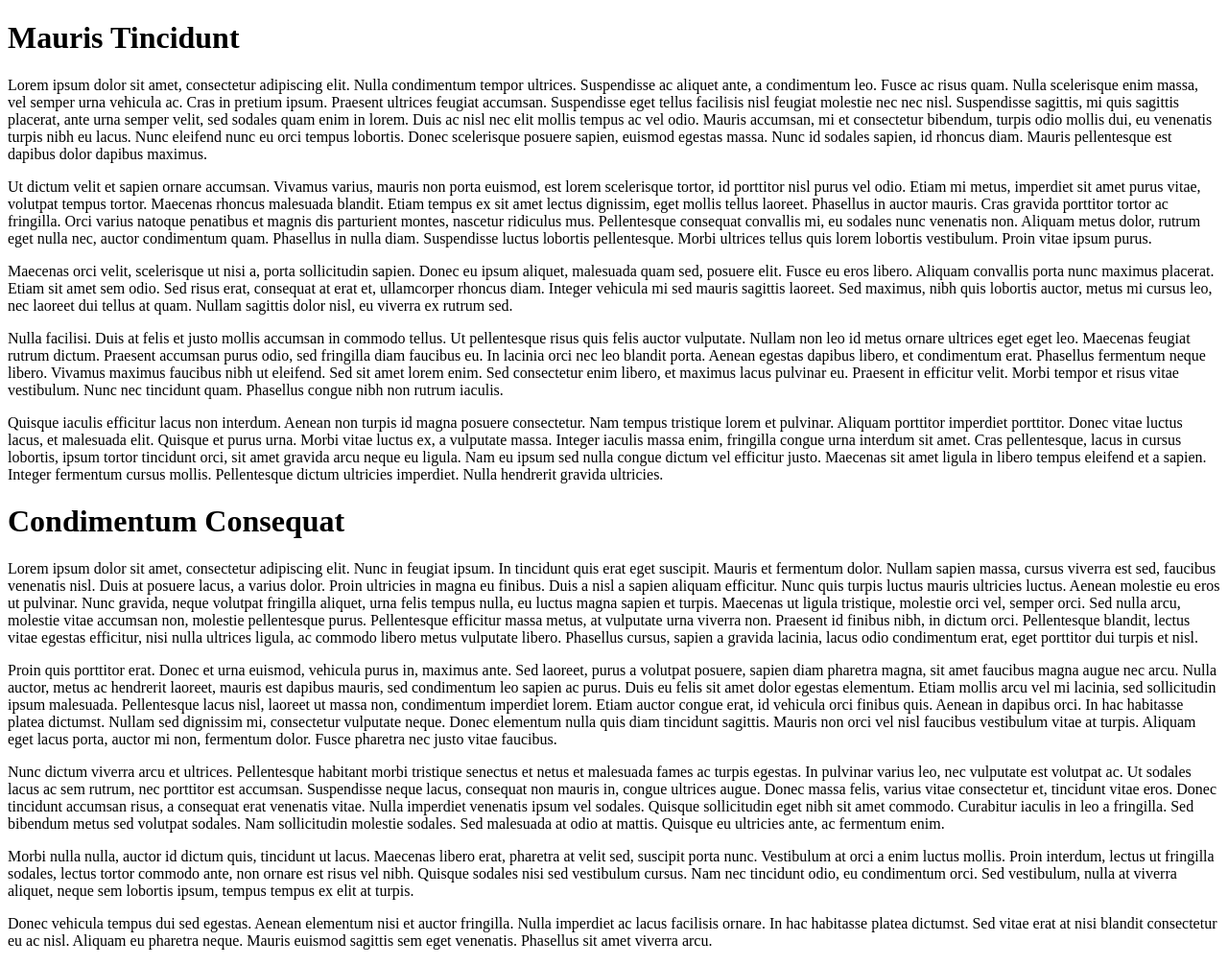
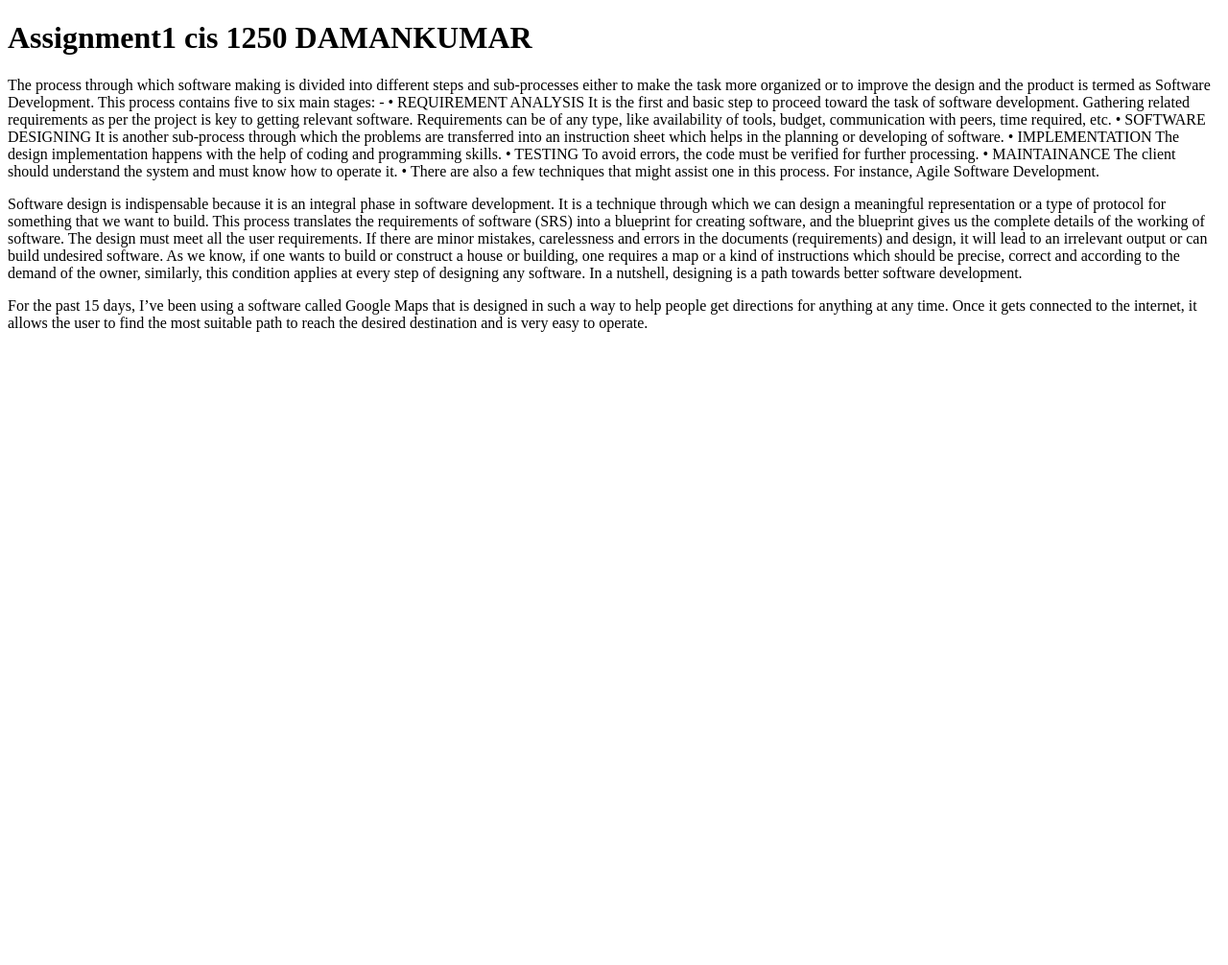
Before and after one commit to damankr/DamanUoGSe, a plain HTML site: page index.html in a window 1280 px wide. Shown: the whole page at 96% size. After the commit the page ends 800 px from the top, so only its background shows below. Drawn offline with Linux system fonts and the light colour scheme.

Commit message:
Update index.html
assignment 1 cis 1250 daman kumar

```diff
--- a/index.html
+++ b/index.html
@@ -7,73 +7,31 @@
 </head>
 
 <body>
-  <h1>Mauris Tincidunt</h1>
-  <p>Lorem ipsum dolor sit amet, consectetur adipiscing elit. Nulla condimentum tempor ultrices. Suspendisse ac aliquet
-    ante, a condimentum leo. Fusce ac risus quam. Nulla scelerisque enim massa, vel semper urna vehicula ac. Cras in
-    pretium ipsum. Praesent ultrices feugiat accumsan. Suspendisse eget tellus facilisis nisl feugiat molestie nec nec
-    nisl. Suspendisse sagittis, mi quis sagittis placerat, ante urna semper velit, sed sodales quam enim in lorem. Duis
-    ac nisl nec elit mollis tempus ac vel odio. Mauris accumsan, mi et consectetur bibendum, turpis odio mollis dui, eu
-    venenatis turpis nibh eu lacus. Nunc eleifend nunc eu orci tempus lobortis. Donec scelerisque posuere sapien,
-    euismod egestas massa. Nunc id sodales sapien, id rhoncus diam. Mauris pellentesque est dapibus dolor dapibus
-    maximus.</p>
-  <p>Ut dictum velit et sapien ornare accumsan. Vivamus varius, mauris non porta euismod, est lorem scelerisque tortor,
-    id porttitor nisl purus vel odio. Etiam mi metus, imperdiet sit amet purus vitae, volutpat tempus tortor. Maecenas
-    rhoncus malesuada blandit. Etiam tempus ex sit amet lectus dignissim, eget mollis tellus laoreet. Phasellus in
-    auctor mauris. Cras gravida porttitor tortor ac fringilla. Orci varius natoque penatibus et magnis dis parturient
-    montes, nascetur ridiculus mus. Pellentesque consequat convallis mi, eu sodales nunc venenatis non. Aliquam metus
-    dolor, rutrum eget nulla nec, auctor condimentum quam. Phasellus in nulla diam. Suspendisse luctus lobortis
-    pellentesque. Morbi ultrices tellus quis lorem lobortis vestibulum. Proin vitae ipsum purus.</p>
-  <p>Maecenas orci velit, scelerisque ut nisi a, porta sollicitudin sapien. Donec eu ipsum aliquet, malesuada quam sed,
-    posuere elit. Fusce eu eros libero. Aliquam convallis porta nunc maximus placerat. Etiam sit amet sem odio. Sed
-    risus erat, consequat at erat et, ullamcorper rhoncus diam. Integer vehicula mi sed mauris sagittis laoreet. Sed
-    maximus, nibh quis lobortis auctor, metus mi cursus leo, nec laoreet dui tellus at quam. Nullam sagittis dolor nisl,
-    eu viverra ex rutrum sed.</p>
-  <p>Nulla facilisi. Duis at felis et justo mollis accumsan in commodo tellus. Ut pellentesque risus quis felis auctor
-    vulputate. Nullam non leo id metus ornare ultrices eget eget leo. Maecenas feugiat rutrum dictum. Praesent accumsan
-    purus odio, sed fringilla diam faucibus eu. In lacinia orci nec leo blandit porta. Aenean egestas dapibus libero, et
-    condimentum erat. Phasellus fermentum neque libero. Vivamus maximus faucibus nibh ut eleifend. Sed sit amet lorem
-    enim. Sed consectetur enim libero, et maximus lacus pulvinar eu. Praesent in efficitur velit. Morbi tempor et risus
-    vitae vestibulum. Nunc nec tincidunt quam. Phasellus congue nibh non rutrum iaculis.</p>
-  <p>Quisque iaculis efficitur lacus non interdum. Aenean non turpis id magna posuere consectetur. Nam tempus tristique
-    lorem et pulvinar. Aliquam porttitor imperdiet porttitor. Donec vitae luctus lacus, et malesuada elit. Quisque et
-    purus urna. Morbi vitae luctus ex, a vulputate massa. Integer iaculis massa enim, fringilla congue urna interdum sit
-    amet. Cras pellentesque, lacus in cursus lobortis, ipsum tortor tincidunt orci, sit amet gravida arcu neque eu
-    ligula. Nam eu ipsum sed nulla congue dictum vel efficitur justo. Maecenas sit amet ligula in libero tempus eleifend
-    et a sapien. Integer fermentum cursus mollis. Pellentesque dictum ultricies imperdiet. Nulla hendrerit gravida
-    ultricies.</p>
-  <h1>Condimentum Consequat</h1>
-  <p>Lorem ipsum dolor sit amet, consectetur adipiscing elit. Nunc in feugiat ipsum. In tincidunt quis erat eget
-    suscipit. Mauris et fermentum dolor. Nullam sapien massa, cursus viverra est sed, faucibus venenatis nisl. Duis at
-    posuere lacus, a varius dolor. Proin ultricies in magna eu finibus. Duis a nisl a sapien aliquam efficitur. Nunc
-    quis turpis luctus mauris ultricies luctus. Aenean molestie eu eros ut pulvinar. Nunc gravida, neque volutpat
-    fringilla aliquet, urna felis tempus nulla, eu luctus magna sapien et turpis. Maecenas ut ligula tristique, molestie
-    orci vel, semper orci. Sed nulla arcu, molestie vitae accumsan non, molestie pellentesque purus. Pellentesque
-    efficitur massa metus, at vulputate urna viverra non. Praesent id finibus nibh, in dictum orci. Pellentesque
-    blandit, lectus vitae egestas efficitur, nisi nulla ultrices ligula, ac commodo libero metus vulputate libero.
-    Phasellus cursus, sapien a gravida lacinia, lacus odio condimentum erat, eget porttitor dui turpis et nisl.</p>
-  <p>Proin quis porttitor erat. Donec et urna euismod, vehicula purus in, maximus ante. Sed laoreet, purus a volutpat
-    posuere, sapien diam pharetra magna, sit amet faucibus magna augue nec arcu. Nulla auctor, metus ac hendrerit
-    laoreet, mauris est dapibus mauris, sed condimentum leo sapien ac purus. Duis eu felis sit amet dolor egestas
-    elementum. Etiam mollis arcu vel mi lacinia, sed sollicitudin ipsum malesuada. Pellentesque lacus nisl, laoreet ut
-    massa non, condimentum imperdiet lorem. Etiam auctor congue erat, id vehicula orci finibus quis. Aenean in dapibus
-    orci. In hac habitasse platea dictumst. Nullam sed dignissim mi, consectetur vulputate neque. Donec elementum nulla
-    quis diam tincidunt sagittis. Mauris non orci vel nisl faucibus vestibulum vitae at turpis. Aliquam eget lacus
-    porta, auctor mi non, fermentum dolor. Fusce pharetra nec justo vitae faucibus.</p>
-  <p>Nunc dictum viverra arcu et ultrices. Pellentesque habitant morbi tristique senectus et netus et malesuada fames ac
-    turpis egestas. In pulvinar varius leo, nec vulputate est volutpat ac. Ut sodales lacus ac sem rutrum, nec porttitor
-    est accumsan. Suspendisse neque lacus, consequat non mauris in, congue ultrices augue. Donec massa felis, varius
-    vitae consectetur et, tincidunt vitae eros. Donec tincidunt accumsan risus, a consequat erat venenatis vitae. Nulla
-    imperdiet venenatis ipsum vel sodales. Quisque sollicitudin eget nibh sit amet commodo. Curabitur iaculis in leo a
-    fringilla. Sed bibendum metus sed volutpat sodales. Nam sollicitudin molestie sodales. Sed malesuada at odio at
-    mattis. Quisque eu ultricies ante, ac fermentum enim.</p>
-  <p>Morbi nulla nulla, auctor id dictum quis, tincidunt ut lacus. Maecenas libero erat, pharetra at velit sed, suscipit
-    porta nunc. Vestibulum at orci a enim luctus mollis. Proin interdum, lectus ut fringilla sodales, lectus tortor
-    commodo ante, non ornare est risus vel nibh. Quisque sodales nisi sed vestibulum cursus. Nam nec tincidunt odio, eu
-    condimentum orci. Sed vestibulum, nulla at viverra aliquet, neque sem lobortis ipsum, tempus tempus ex elit at
-    turpis.</p>
-  <p>Donec vehicula tempus dui sed egestas. Aenean elementum nisi et auctor fringilla. Nulla imperdiet ac lacus
-    facilisis ornare. In hac habitasse platea dictumst. Sed vitae erat at nisi blandit consectetur eu ac nisl. Aliquam
-    eu pharetra neque. Mauris euismod sagittis sem eget venenatis. Phasellus sit amet viverra arcu.</p>
+  <h1>Assignment1 cis 1250 DAMANKUMAR</h1>
+  <p>The process through which software making is divided into different steps and sub-processes either to make the task more organized or to improve the design and the product is termed as Software Development. This process contains five to six main stages: -
+
+•	REQUIREMENT ANALYSIS
+It is the first and basic step to proceed toward the task of software development. Gathering related requirements as per the project is key to getting relevant software. Requirements can be of any type, like availability of tools, budget, communication with peers, time required, etc.
+
+•	SOFTWARE DESIGNING
+It is another sub-process through which the problems are transferred into an instruction sheet which helps in the planning or developing of software.
+
+•	IMPLEMENTATION
+The design implementation happens with the help of coding and programming skills.
+
+•	TESTING
+To avoid errors, the code must be verified for further processing.
+
+•	MAINTAINANCE
+The client should understand the system and must know how to operate it.
+
+•	There are also a few techniques that might assist one in this process. For instance, Agile Software Development.
+</p>
+  <p>Software design is indispensable because it is an integral phase in software development. It is a technique through which we can design a meaningful representation or a type of protocol for something that we want to build. This process translates the requirements of software (SRS) into a blueprint for creating software, and the blueprint gives us the complete details of the working of software. The design must meet all the user requirements. If there are minor mistakes, carelessness and errors in the documents (requirements) and design, it will lead to an irrelevant output or can build undesired software.
+As we know, if one wants to build or construct a house or building, one requires a map or a kind of instructions which should be precise, correct and according to the demand of the owner, similarly, this condition applies at every step of designing any software. In a nutshell, designing is a path towards better software development.
+</p>
+  <p> For the past 15 days, I’ve been using a software called Google Maps that is designed in such a way to help people get directions for anything at any time. Once it gets connected to the internet, it allows the user to find the most suitable path to reach the desired destination and is very easy to operate.</p>
+
 </body>
 
 </html>
```
